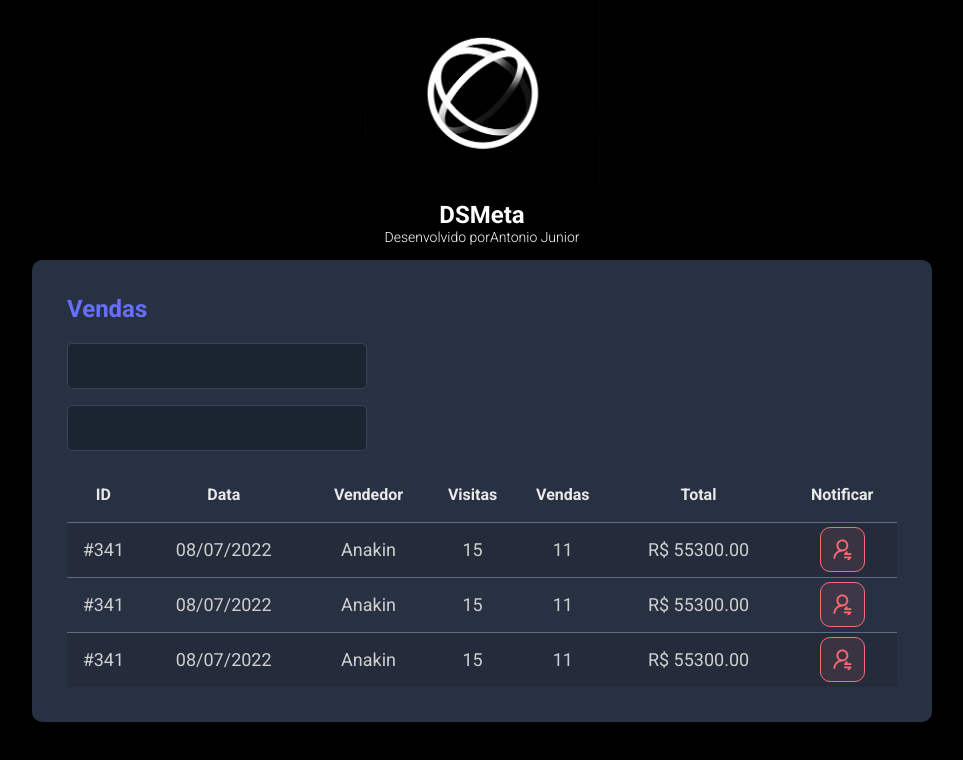
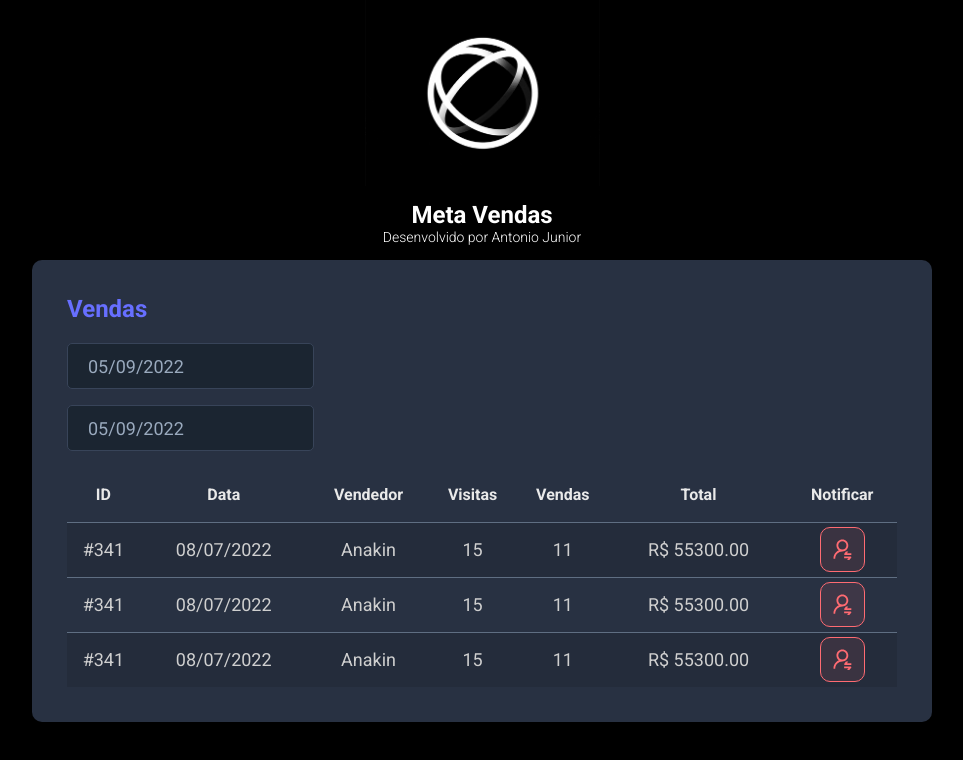
Before and after one commit to JuniorBI/dsmeta, a React (Vite) app in the folder frontend/: page / in a window 1280 px wide. Shown: the top 760 px of the page, without its empty margins (158-1121 px from the left). Built offline with nearby package versions, Linux system fonts and the light colour scheme.

Commit message:
inserindo data

```diff
--- a/frontend/package.json
+++ b/frontend/package.json
@@ -9,7 +9,9 @@
     "preview": "vite preview"
   },
   "dependencies": {
+    "@types/react-datepicker": "4.4.2",
     "react": "^18.2.0",
+    "react-datepicker": "4.8.0",
     "react-dom": "^18.2.0"
   },
   "devDependencies": {
--- a/frontend/src/components/Header/index.tsx
+++ b/frontend/src/components/Header/index.tsx
@@ -6,10 +6,10 @@
     <header>
       <div className="dsmeta-logo-container">
         <img src={logo} alt="DSMeta" />
-        <h1>DSMeta</h1>
+        <h1>Meta Vendas</h1>
         <p>
           Desenvolvido por
-          <a href="https://github.com/JuniorBI">Antonio Junior</a>
+          <a href="https://github.com/JuniorBI"> Antonio Junior</a>
         </p>
       </div>
     </header>
--- a/frontend/src/components/SalesCard/index.tsx
+++ b/frontend/src/components/SalesCard/index.tsx
@@ -1,5 +1,8 @@
-import NotificationButton from '../NotificationButton';
-import './styles.css'
+import NotificationButton from "../NotificationButton";
+import "./styles.css";
+
+import DatePicker from "react-datepicker";
+import "react-datepicker/dist/react-datepicker.css";
 
 function SalesCard() {
   return (
@@ -7,10 +10,20 @@
       <h2 className="dsmeta-sales-title">Vendas</h2>
       <div>
         <div className="dsmeta-form-control-container">
-            <input className="dsmeta-form-control" type="text" />
+          <DatePicker
+            selected={new Date()}
+            onChange={(date: Date) => {}}
+            className="dsmeta-form-control"
+            dateFormat="dd/MM/yyyy"
+          />
         </div>
         <div className="dsmeta-form-control-container">
-            <input className="dsmeta-form-control" type="text" />
+          <DatePicker
+            selected={new Date()}
+            onChange={(date: Date) => {}}
+            className="dsmeta-form-control"
+            dateFormat="dd/MM/yyyy"
+          />
         </div>
       </div>
 
@@ -68,10 +81,8 @@
               </td>
             </tr>
           </tbody>
-
         </table>
       </div>
-
     </div>
   );
 }
```
Also changed, not shown: 1 other file (tests, documents, lock files or other folders). Lines whose indentation alone changed are shown as unchanged.
